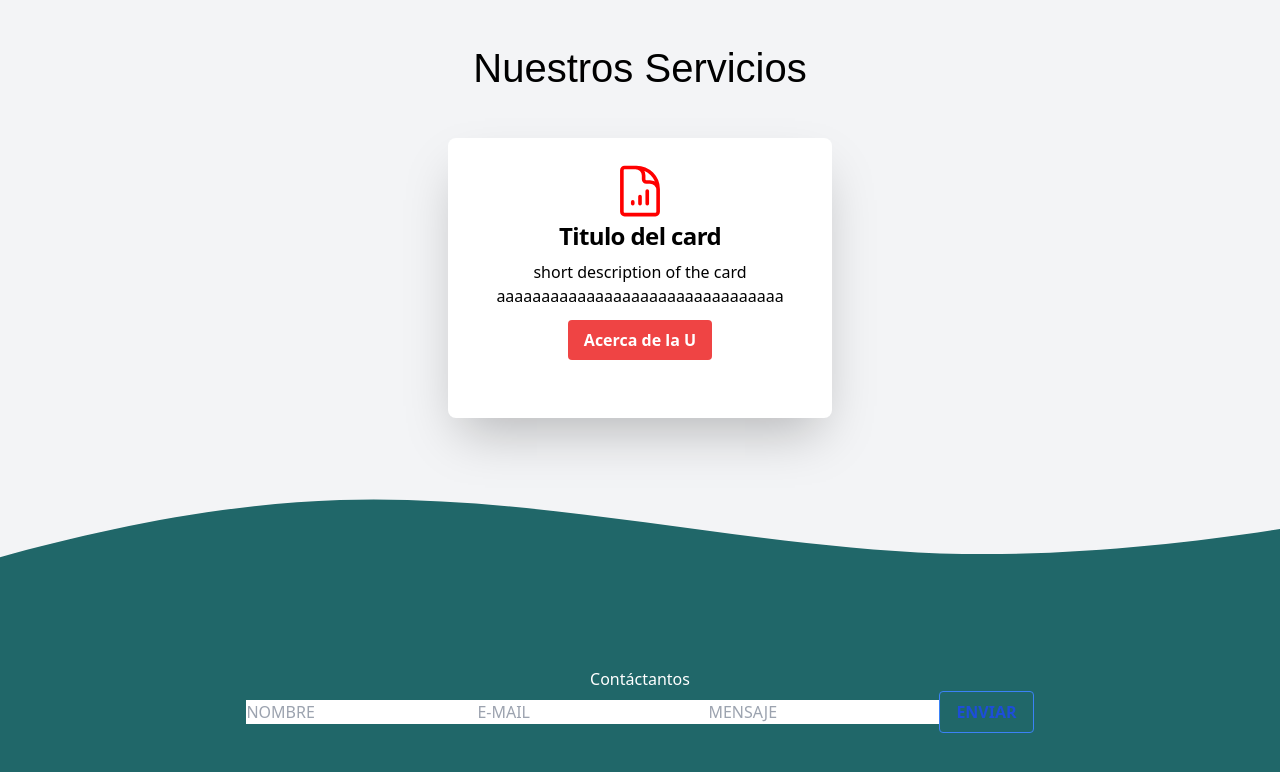
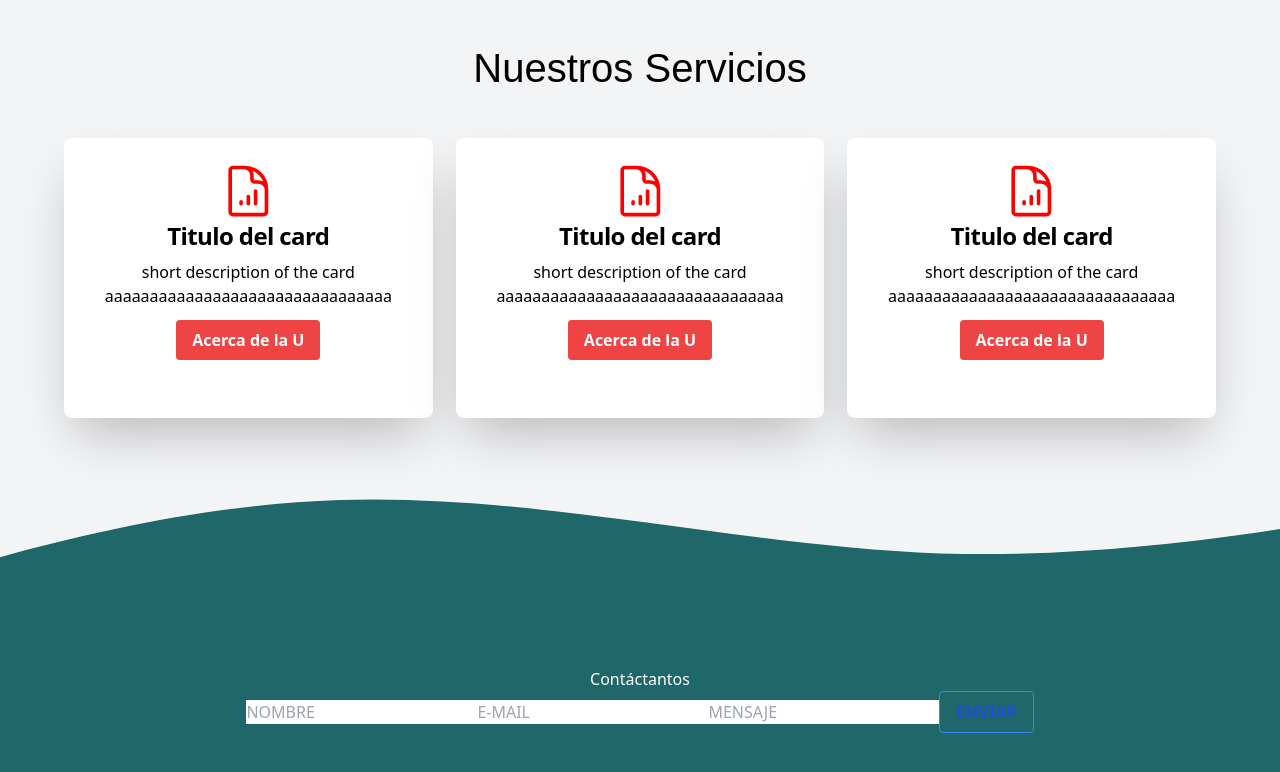
Before and after one commit to SantiagoYpes/proyecto2023, a Next.js app in the folder client/: page /contact in a window 1280 px wide. Shown: the top 772 px of the page. Built offline with nearby package versions, Linux system fonts and the light colour scheme.

Commit message:
Card component for service cards created

```diff
--- /dev/null
+++ b/client/src/components/ServiceCardComponent.js
@@ -0,0 +1,33 @@
+import React from "react";
+import styles from "../styles/ServiceCardComponent.module.css";
+
+export default function ServiceCardComponent() {
+  return (
+    <div className="max-w-sm p-6 bg-white rounded-lg shadow-2xl dark:bg-white-800 dark:border-gray-700 mt-10 text-center">
+      <svg
+        className={styles.svg}
+        fill="none"
+        stroke="red"
+        stroke-width="1.5"
+        viewBox="0 0 24 24"
+        xmlns="http://www.w3.org/2000/svg"
+        aria-hidden="true"
+      >
+        <path
+          stroke-linecap="round"
+          stroke-linejoin="round"
+          d="M19.5 14.25v-2.625a3.375 3.375 0 00-3.375-3.375h-1.5A1.125 1.125 0 0113.5 7.125v-1.5a3.375 3.375 0 00-3.375-3.375H8.25M9 16.5v.75m3-3v3M15 12v5.25m-4.5-15H5.625c-.621 0-1.125.504-1.125 1.125v17.25c0 .621.504 1.125 1.125 1.125h12.75c.621 0 1.125-.504 1.125-1.125V11.25a9 9 0 00-9-9z"
+        ></path>
+      </svg>
+      <h5 class="mb-2 text-2xl font-semibold tracking-tight text-black text-center">
+        Titulo del card
+      </h5>
+      <p class="mb-3 font-normal text-black">
+        short description of the card aaaaaaaaaaaaaaaaaaaaaaaaaaaaaaaa
+      </p>
+      <button class="bg-red-500 hover:bg-red-700 text-white font-bold py-2 px-4 rounded">
+        Acerca de la U
+      </button>
+    </div>
+  );
+}
--- a/client/src/pages/contact.js
+++ b/client/src/pages/contact.js
@@ -1,4 +1,6 @@
 import styles from "../styles/Contact.module.css";
+import ServiceCardComponent from "@/components/ServiceCardComponent";
+
 export default function Contact() {
   return (
     <div className="min-h-screen  justify-center bg-gray-100">
@@ -7,32 +9,9 @@ export default function Contact() {
           <h1>Nuestros Servicios</h1>
         </div>
         <div className={styles.cards}>
-          <div className="max-w-sm p-6 bg-white rounded-lg shadow-2xl dark:bg-white-800 dark:border-gray-700 mt-10 text-center">
-            <svg
-              className={styles.svg}
-              fill="none"
-              stroke="red"
-              stroke-width="1.5"
-              viewBox="0 0 24 24"
-              xmlns="http://www.w3.org/2000/svg"
-              aria-hidden="true"
-            >
-              <path
-                stroke-linecap="round"
-                stroke-linejoin="round"
-                d="M19.5 14.25v-2.625a3.375 3.375 0 00-3.375-3.375h-1.5A1.125 1.125 0 0113.5 7.125v-1.5a3.375 3.375 0 00-3.375-3.375H8.25M9 16.5v.75m3-3v3M15 12v5.25m-4.5-15H5.625c-.621 0-1.125.504-1.125 1.125v17.25c0 .621.504 1.125 1.125 1.125h12.75c.621 0 1.125-.504 1.125-1.125V11.25a9 9 0 00-9-9z"
-              ></path>
-            </svg>
-            <h5 class="mb-2 text-2xl font-semibold tracking-tight text-black text-center">
-              Titulo del card
-            </h5>
-            <p class="mb-3 font-normal text-black">
-              short description of the card aaaaaaaaaaaaaaaaaaaaaaaaaaaaaaaa
-            </p>
-            <button class="bg-red-500 hover:bg-red-700 text-white font-bold py-2 px-4 rounded">
-              Acerca de la U
-            </button>
-          </div>
+          <ServiceCardComponent></ServiceCardComponent>
+          <ServiceCardComponent></ServiceCardComponent>
+          <ServiceCardComponent></ServiceCardComponent>
         </div>
       </div>
       <footer className={styles.footer}>
--- /dev/null
+++ b/client/src/styles/ServiceCardComponent.module.css
@@ -0,0 +1,7 @@
+.svg{
+    display: flex;
+    align-items: center;
+    justify-content: center;
+    width: 100%;
+    height: 25%;
+}
```
